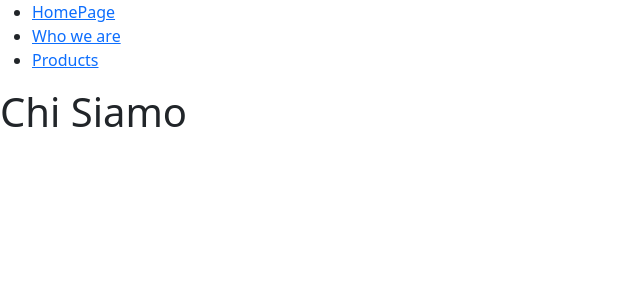
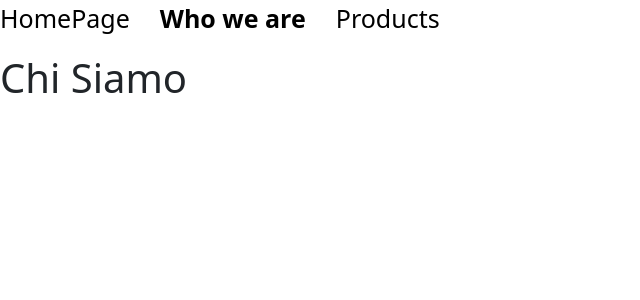
Before and after one commit to ilariamaffiola/react-router, a React (Vite) app: page /who in a window 1280 px wide. Shown: the top 300 px of the page, without its empty margins (0-640 px from the left). Built offline with nearby package versions, Linux system fonts and the light colour scheme.

Commit message:
[UPD] Update MainNavbar component links and enhance CSS styles for navigation

```diff
--- a/src/components/MainNavbar.jsx
+++ b/src/components/MainNavbar.jsx
@@ -6,13 +6,13 @@ function MainNavbar() {
         <nav>
           <ul>
               <li>
-                <NavLink to="/">HomePage</NavLink>
+                <NavLink to="/"><a href="">HomePage</a></NavLink>
               </li>
               <li>
-                <NavLink to="/who">Who we are</NavLink>
+                <NavLink to="/who"><a  className="" href="">Who we are</a></NavLink>
               </li>
               <li>
-                <NavLink to="/products">Products</NavLink>
+                <NavLink to="/products"><a href="">Products</a></NavLink>
               </li>
           </ul>
         </nav>
--- a/src/index.css
+++ b/src/index.css
@@ -1,3 +1,23 @@
 .card{
   height: 100%;
 }
+a{
+  text-decoration: none;
+  color: black;
+}
+ul{
+  list-style: none;
+  padding: 0;
+  display: flex;
+}
+li{
+  margin-right: 30px;
+  font-size: 25px;
+  font-weight: 400;
+}
+a:hover{
+  font-weight: 700;
+}
+a.active{
+  font-weight: 700;
+}
```
